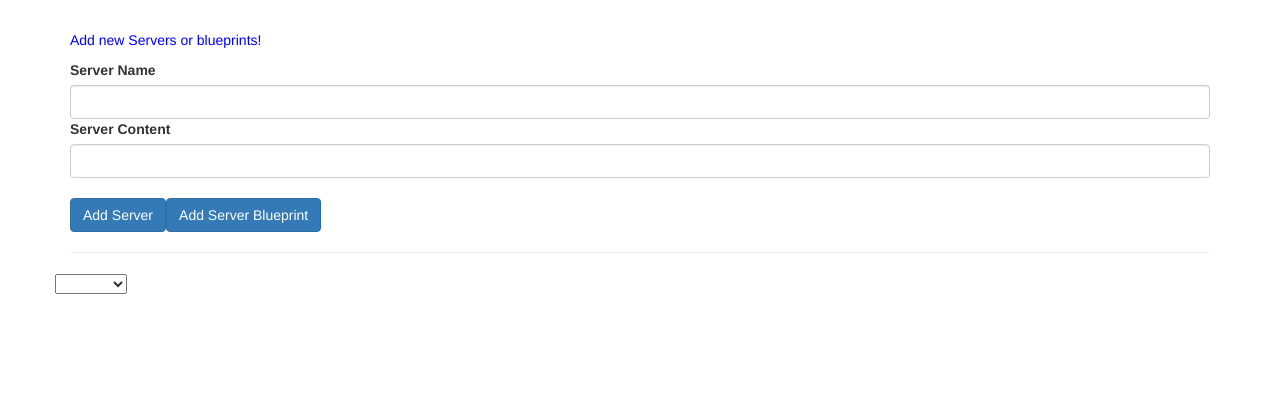
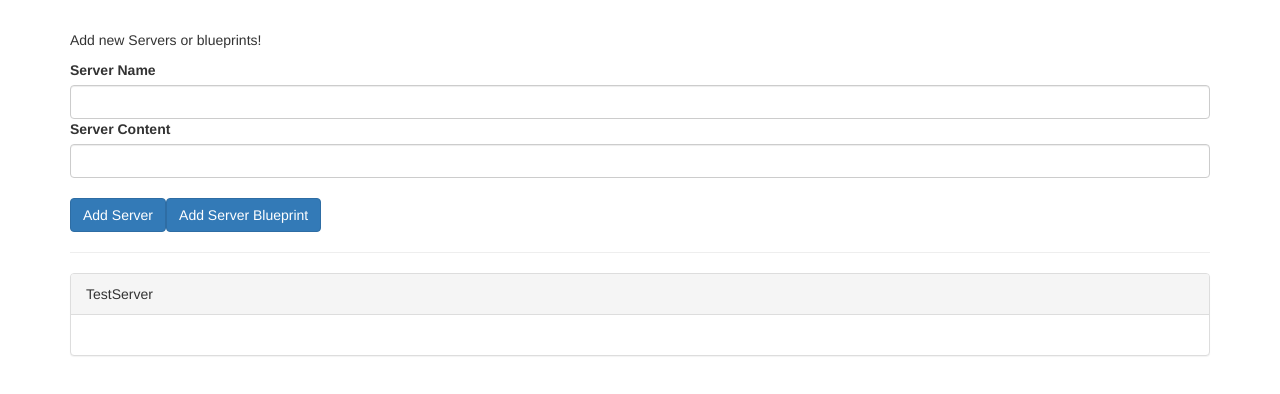
Before and after one commit to AydoanB/angular-the-complete-guide, an Angular app in the folder cmp-databinding-start/: page / in a window 1280 px wide. Shown: the top 394 px of the page. Built offline with nearby package versions, Linux system fonts and the light colour scheme.

Commit message:
Add new components

```diff
--- a/cmp-databinding-start/src/app/app.component.html
+++ b/cmp-databinding-start/src/app/app.component.html
@@ -1,37 +1,9 @@
 <div class="container">
-  <div class="row">
-    <div class="col-xs-12">
-      <p>Add new Servers or blueprints!</p>
-      <label>Server Name</label>
-      <input type="text" class="form-control" [(ngModel)]="newServerName">
-      <label>Server Content</label>
-      <input type="text" class="form-control" [(ngModel)]="newServerContent">
-      <br>
-      <button
-        class="btn btn-primary"
-        (click)="onAddServer()">Add Server</button>
-      <button
-        class="btn btn-primary"
-        (click)="onAddBlueprint()">Add Server Blueprint</button>
-    </div>
-  </div>
+  <app-cockpit></app-cockpit>
   <hr>
   <div class="row">
     <div class="col-xs-12">
-      <div
-        class="panel panel-default"
-        *ngFor="let element of serverElements">
-        <div class="panel-heading">{{ element.name }}</div>
-        <div class="panel-body">
-          <p>
-            <strong *ngIf="element.type === 'server'" style="color: red">{{ element.content }}</strong>
-            <em *ngIf="element.type === 'blueprint'">{{ element.content }}</em>
-          </p>
-        </div>
-      </div>
+      <app-server-element *ngFor="let serverElement of serverElements" [element]="serverElement"></app-server-element>
     </div>
   </div>
-  <div class="row">
-    <app-dropdown></app-dropdown>
-  </div>
 </div>
--- a/cmp-databinding-start/src/app/app.component.ts
+++ b/cmp-databinding-start/src/app/app.component.ts
@@ -6,23 +6,5 @@ import { Component } from '@angular/core';
   styleUrls: ['./app.component.css']
 })
 export class AppComponent {
-  serverElements = [];
-  newServerName = '';
-  newServerContent = '';
-
-  onAddServer() {
-    this.serverElements.push({
-      type: 'server',
-      name: this.newServerName,
-      content: this.newServerContent
-    });
-  }
-
-  onAddBlueprint() {
-    this.serverElements.push({
-      type: 'blueprint',
-      name: this.newServerName,
-      content: this.newServerContent
-    });
-  }
+  serverElements = [{ type: 'Server', name: 'TestServer', content: 'Testt' }];
 }
--- a/cmp-databinding-start/src/app/app.module.ts
+++ b/cmp-databinding-start/src/app/app.module.ts
@@ -5,11 +5,15 @@ import { HttpClientModule } from '@angular/common/http'
 
 import { AppComponent } from './app.component';
 import { DropdownComponent } from './dropdown/dropdown.component';
+import { CockpitComponent } from './cockpit/cockpit.component';
+import { ServerElementComponent } from './server-element/server-element.component';
 
 @NgModule({
   declarations: [
     AppComponent,
-    DropdownComponent
+    DropdownComponent,
+    CockpitComponent,
+    ServerElementComponent
   ],
   imports: [
     BrowserModule,
--- /dev/null
+++ b/cmp-databinding-start/src/app/cockpit/cockpit.component.html
@@ -0,0 +1,16 @@
+<div class="row">
+    <div class="col-xs-12">
+      <p>Add new Servers or blueprints!</p>
+      <label>Server Name</label>
+      <input type="text" class="form-control" [(ngModel)]="newServerName">
+      <label>Server Content</label>
+      <input type="text" class="form-control" [(ngModel)]="newServerContent">
+      <br>
+      <button
+        class="btn btn-primary"
+        (click)="onAddServer()">Add Server</button>
+      <button
+        class="btn btn-primary"
+        (click)="onAddBlueprint()">Add Server Blueprint</button>
+    </div>
+  </div>
--- /dev/null
+++ b/cmp-databinding-start/src/app/cockpit/cockpit.component.ts
@@ -0,0 +1,33 @@
+import { Component, OnInit } from '@angular/core';
+
+@Component({
+  selector: 'app-cockpit',
+  templateUrl: './cockpit.component.html',
+  styleUrls: ['./cockpit.component.css']
+})
+export class CockpitComponent implements OnInit {
+  newServerName = '';
+  newServerContent = '';
+
+  constructor() { }
+
+  ngOnInit(): void {
+  }
+
+  onAddServer() {
+    // this.serverElements.push({
+    //   type: 'server',
+    //   name: this.newServerName,
+    //   content: this.newServerContent
+    // });
+  }
+
+  onAddBlueprint() {
+    // this.serverElements.push({
+    //   type: 'blueprint',
+    //   name: this.newServerName,
+    //   content: this.newServerContent
+    // });
+  }
+
+}
--- /dev/null
+++ b/cmp-databinding-start/src/app/server-element/server-element.component.html
@@ -0,0 +1,9 @@
+<div class="panel panel-default">
+    <div class="panel-heading">{{ element.name }}</div>
+    <div class="panel-body">
+        <p>
+            <strong *ngIf="element.type === 'server'" style="color: red">{{ element.content }}</strong>
+            <em *ngIf="element.type === 'blueprint'">{{ element.content }}</em>
+        </p>
+    </div>
+</div>
--- /dev/null
+++ b/cmp-databinding-start/src/app/server-element/server-element.component.ts
@@ -0,0 +1,16 @@
+import { Component, Input, OnInit } from '@angular/core';
+
+@Component({
+  selector: 'app-server-element',
+  templateUrl: './server-element.component.html',
+  styleUrls: ['./server-element.component.css']
+})
+export class ServerElementComponent implements OnInit {
+  @Input() element: { type: string, name: string, conntent: string }
+
+  constructor() { }
+
+  ngOnInit(): void {
+  }
+
+}
```
Also changed, not shown: cmp-databinding-start/src/app/cockpit/cockpit.component.css (added), cmp-databinding-start/src/app/server-element/server-element.component.css (added).
